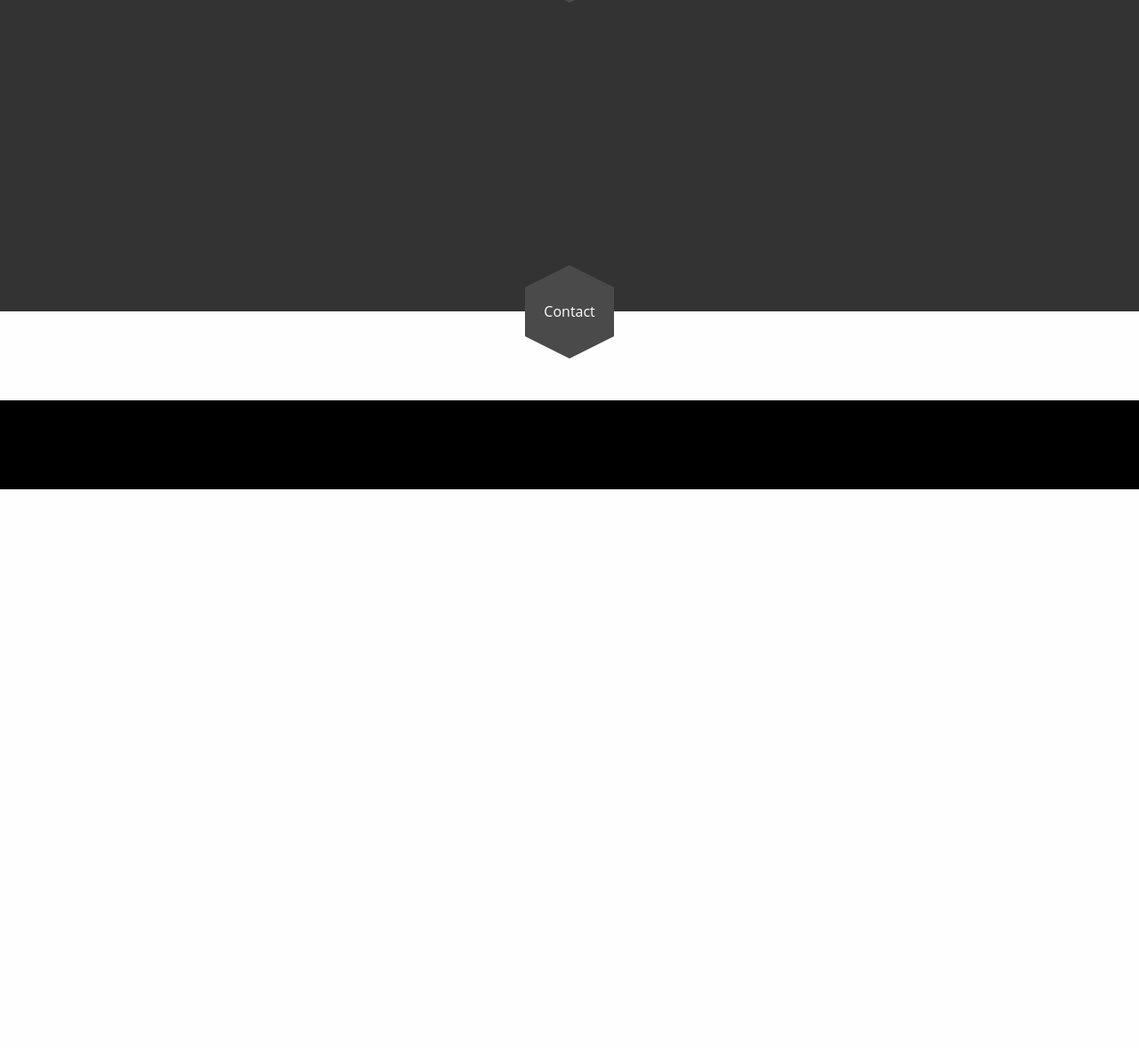
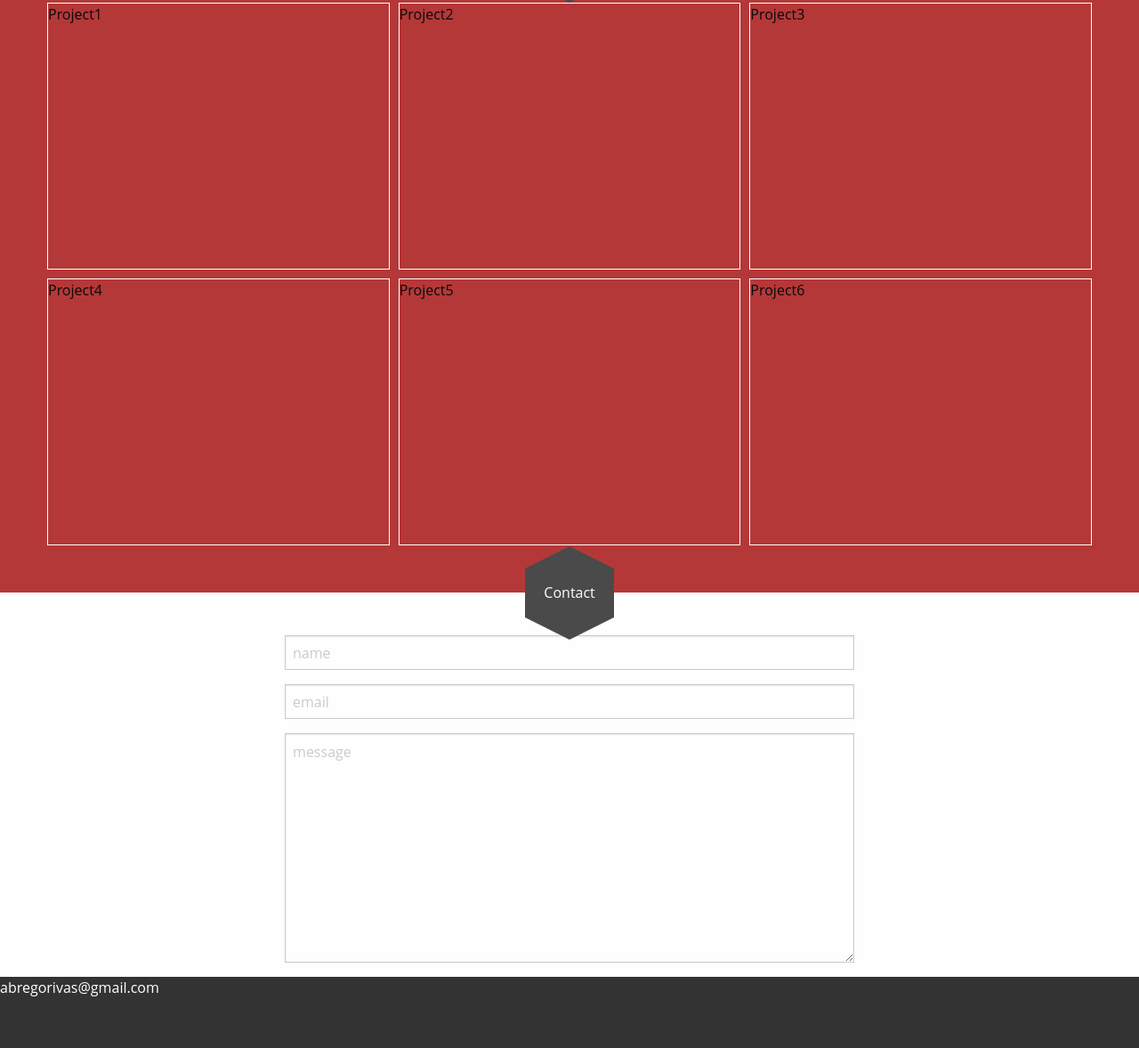
Before and after one commit to abregorivas/portfolio, a website: page public/index.html in a window 1280 px wide. Shown: the part 546-1724 px from the top of the page at 89% size. Before the commit the page ends 1096 px from the top, so only its background shows below. Drawn offline with nearby package versions, Linux system fonts and the light colour scheme.

Commit message:
middway through general design

```diff
--- a/public/css/styles.css
+++ b/public/css/styles.css
@@ -31,22 +31,46 @@ nav ul li {
 }
 
 #works {
-  background-color: #333;
-  height: 400px;
-  margin: 0 auto;
+  background-color: #B53838;
+  padding: 3rem 3rem;
   margin-top: -27.5px;
   margin-bottom: -27.5px;
+  display: flex;
+  flex-wrap: wrap;
+  justify-content: space-between;
+}
+
+.img-block {
+  flex: 1 0 30%;
+  min-width: 300px;
+  border: 1px solid white;
+  margin: 5px;
+  height: 300px;
 }
 
 #contact {
-  height: 100px;
+  padding-top: 3rem;
   margin: 0 auto;
   margin-top: -27.5px
 }
 
+form {
+  width: 50%;
+  margin: 0 auto;
+}
+
 footer {
-  background-color: #000;
+  background-color: #333;
   height: 100px;
+  color: white;
+}
+footer ul {
+  list-style: none;
+  padding: 5px;
+}
+
+footer ul li {
+  display: inline-block;
 }
 
 
--- a/public/index.html
+++ b/public/index.html
@@ -35,16 +35,42 @@
 
 <div id="hexagon">Works</div>
 <section id="works">
-
   <div class="img-block">
-
+    <span>Project1</span>
+  </div>
+  <div class="img-block">
+    <span>Project2</span>
+  </div>
+  <div class="img-block">
+    <span>Project3</span>
+  </div>
+  <div class="img-block">
+    <span>Project4</span>
+  </div>
+  <div class="img-block">
+    <span>Project5</span>
+  </div>
+  <div class="img-block">
+    <span>Project6</span>
   </div>
 </section>
 
 <div id="hexagon">Contact</div>
 <section id="contact">
+  <form action="">
+  <input type="text" placeholder="name">
+  <input type="text" placeholder="email">
+  <textarea name="message" id="message" rows="10" placeholder="message"></textarea>
+  </form>
 
 </section>
 
-<footer></footer>
+<footer>
+    <p>abregorivas@gmail.com</p>
+    <ul>
+      <li><a href=""><img src="" alt=""></a></li>
+      <li><a href=""><img src="" alt=""></a></li>
+      <li><a href=""><img src="" alt=""></a></li>
+    </ul>
+</footer>
 </body>
```
